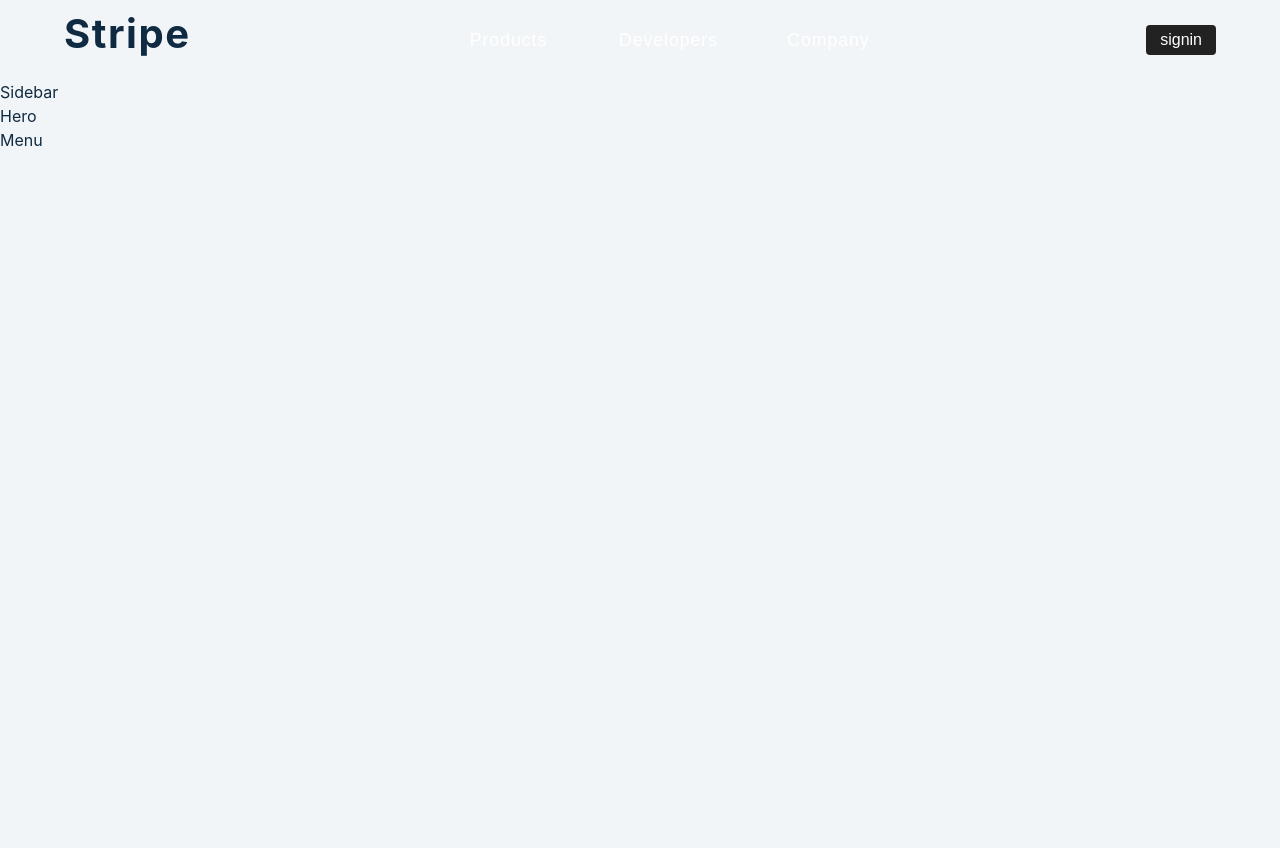
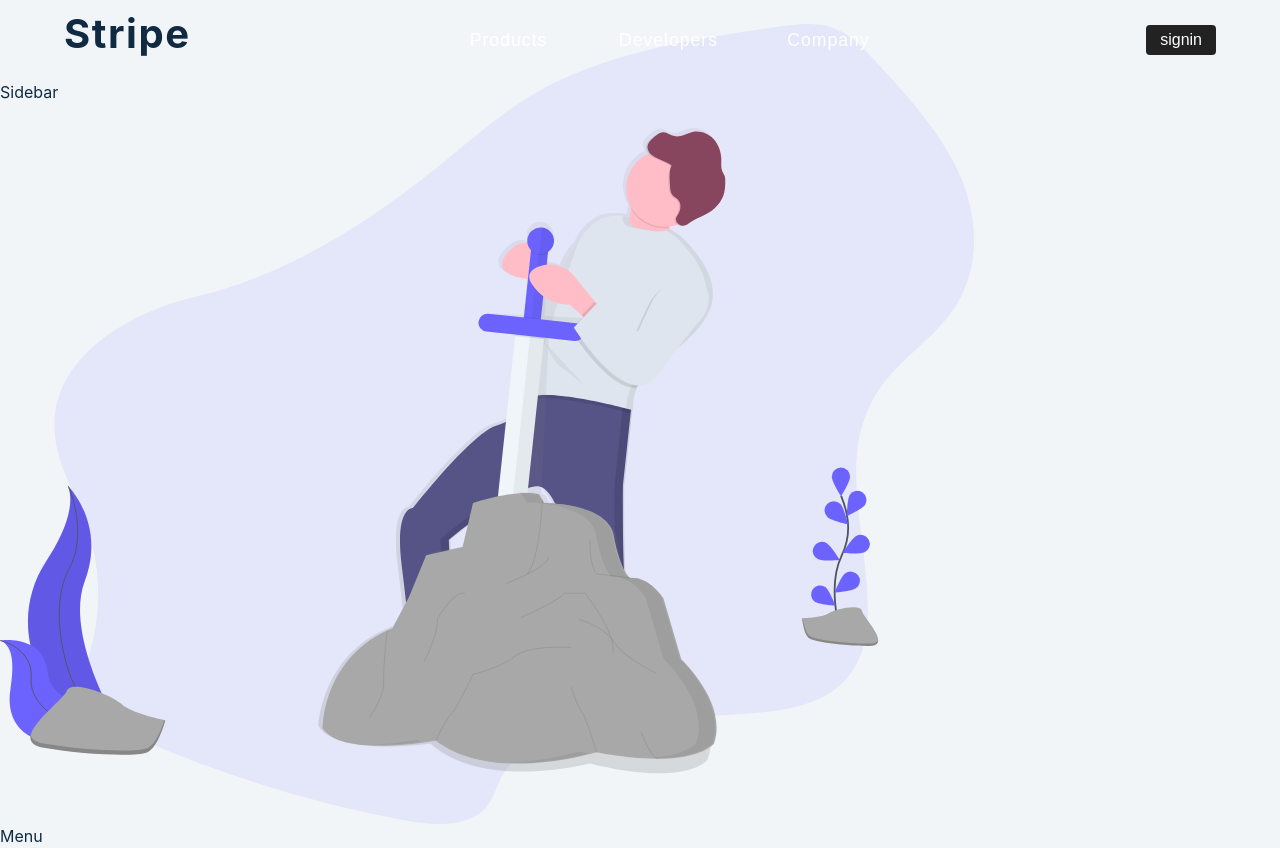
Before and after one commit to Ilesanmi-Erioluwa-Victor/stripe-website-react, a React (Create React App) app: page / in a window 1280 px wide. Before the commit the page ends 800 px from the top, so only its background shows below. Built offline with nearby package versions, Linux system fonts and the light colour scheme.

Commit message:
Working on Hero

```diff
--- a/src/Hero.js
+++ b/src/Hero.js
@@ -1,5 +1,14 @@
 import React from "react";
+import { useGlobalContext } from "./context";
+import Phone from "./images/phone.svg";
 
 export const Hero = () => {
-  return <div>Hero</div>;
+  const { closeModal } = useGlobalContext();
+  return (
+    <section className="hero">
+      <div className="hero-center">
+        <article></article>
+      </div>
+    </section>
+  );
 };
```
